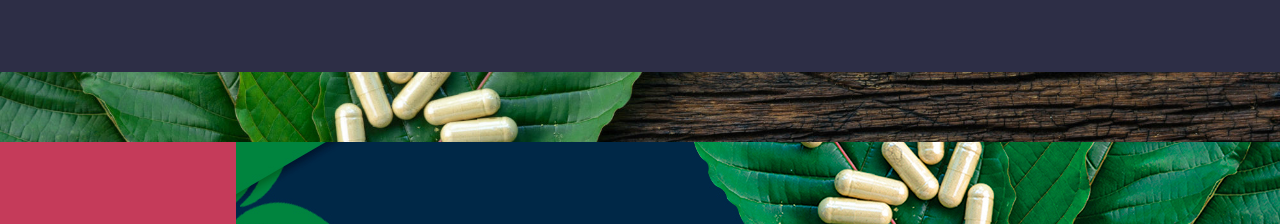
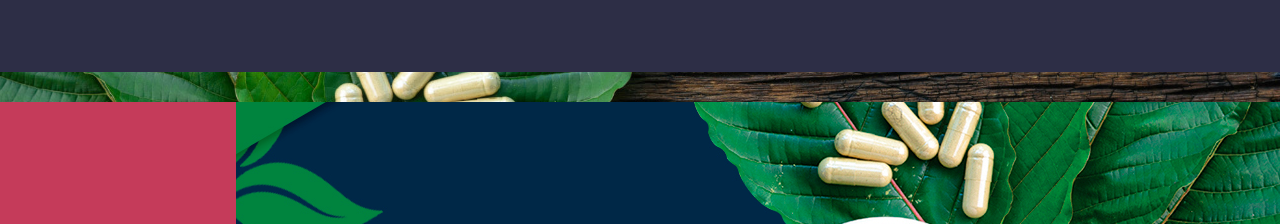
Before and after one commit to bradenslsb/LiveWell-Kratom, a plain HTML site: page index.html in a window 1280 px wide. Shown: the part 728-952 px from the top of the page. Drawn offline with Linux system fonts and the light colour scheme.

Commit message:
More Css Styling

```diff
--- a/main.css
+++ b/main.css
@@ -30,7 +30,7 @@ body {
     align-items: center;
 }
 .paralax {
-    height: 70px;
+    height: 30px;
     background-image: url(./imgs/Kratom-leaf-with-powder.jpg);
     background-repeat: no-repeat;
     background-position: center;
```
